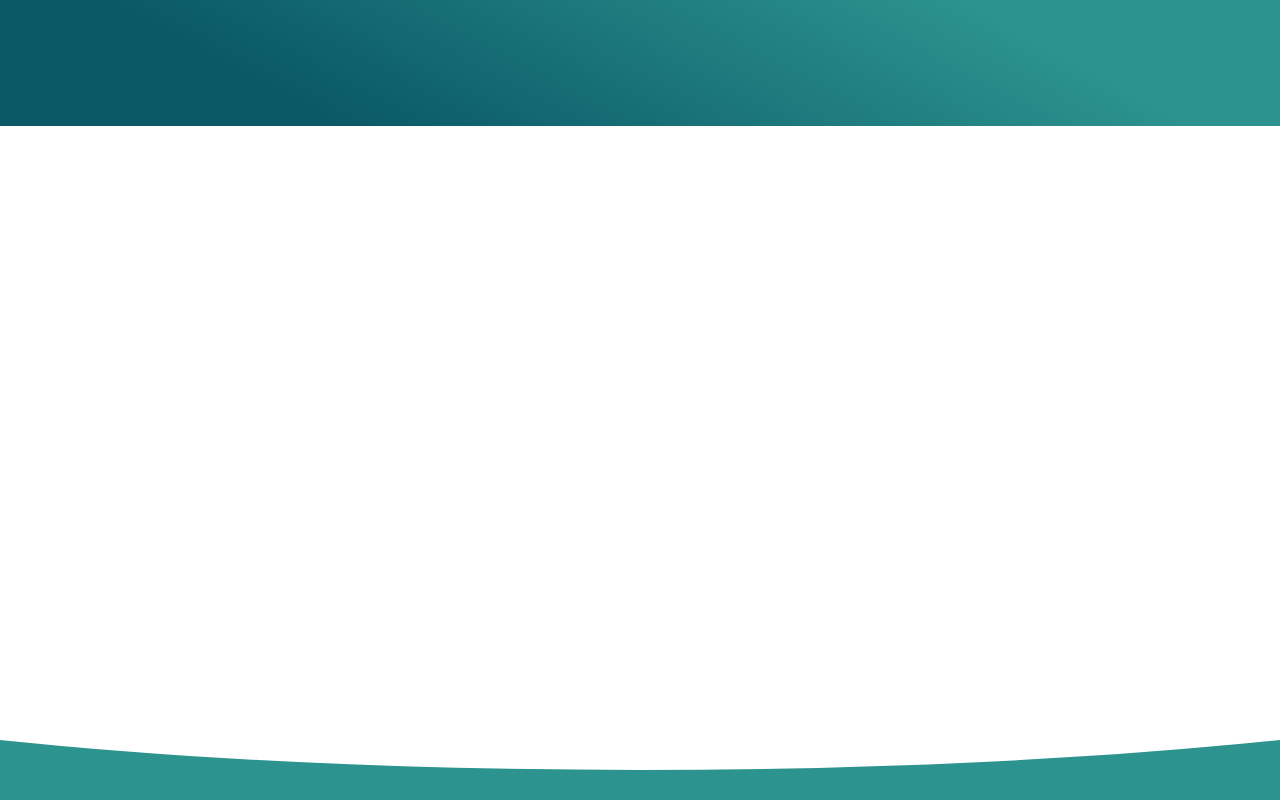
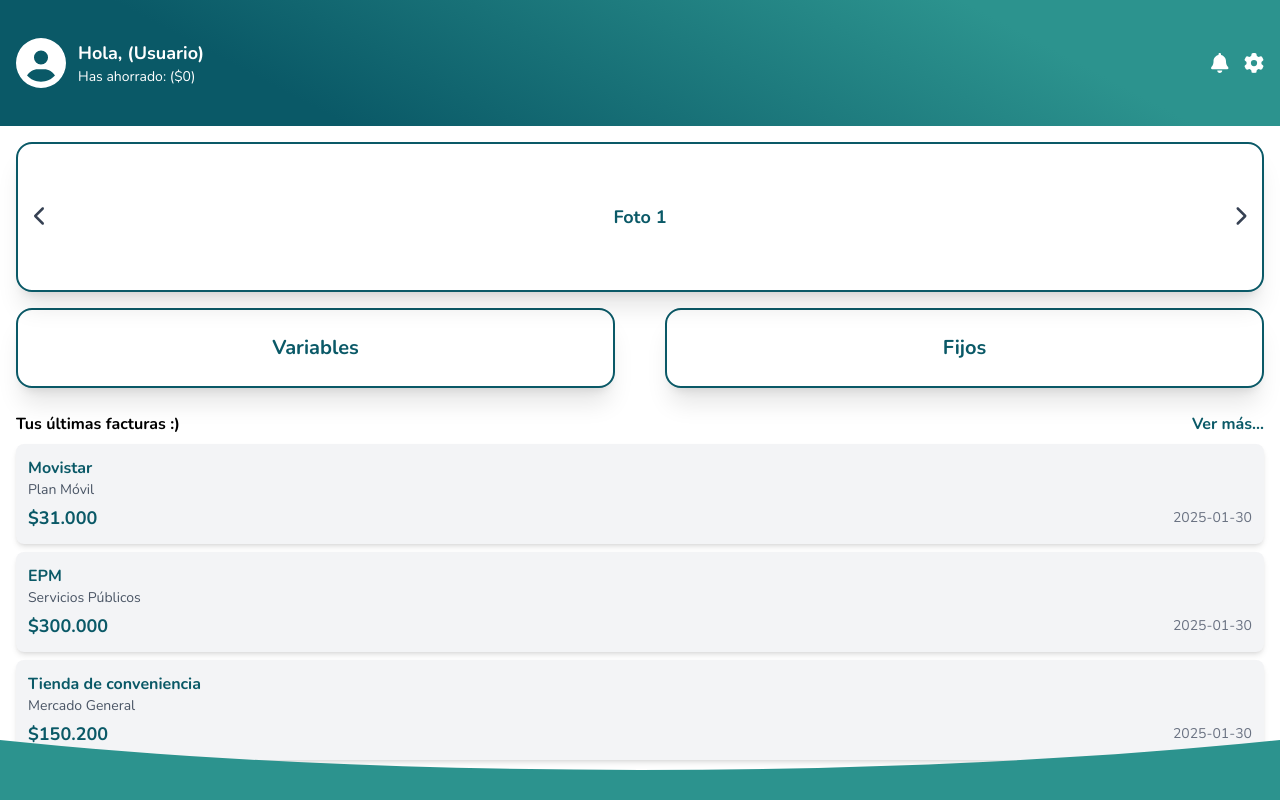
Before and after one commit to bird-cage-dev/mifactura-frontend, a Next.js app: page /dashboard in a window 1280 px wide. Built offline with nearby package versions, Linux system fonts and the light colour scheme.

Commit message:
feat: update dashboard

```diff
--- a/src/app/(layout)/dashboard/page.tsx
+++ b/src/app/(layout)/dashboard/page.tsx
@@ -1,26 +1,89 @@
+"use client"
+
+import { useState } from "react"
+import { FontAwesomeIcon } from "@fortawesome/react-fontawesome"
+import { faChevronLeft, faChevronRight, faGear, faBell, faCircleUser } from "@fortawesome/free-solid-svg-icons"
+import { FacturaItem } from "@/components/Home/FacturaItem"
+
+const slides = ["Foto 1", "Foto 2", "Foto 3"]
+
 export default function Dashboard() {
+  const [currentSlide, setCurrentSlide] = useState(0)
+
+  const nextSlide = () => {
+    setCurrentSlide(prev => (prev + 1) % slides.length)
+  }
+
+  const prevSlide = () => {
+    setCurrentSlide(prev => (prev - 1 + slides.length) % slides.length)
+  }
+
   return (
     <div className="relative flex flex-col h-screen w-screen overflow-hidden">
-      <div className="h-[126px] w-full home fixed top-0 left-0 z-10" />
+      <div className="home fixed top-0 left-0 z-10 flex items-center px-4 h-[126px] w-full bg-[#0A5967] text-white">
+        <FontAwesomeIcon icon={faCircleUser} className="text-[50px]" />
+        <div className="ml-3">
+          <p className="text-lg font-bold">Hola, (Usuario)</p>
+          <p className="text-sm">Has ahorrado: ($0)</p>
+        </div>
+        <div className="ml-auto flex space-x-4">
+          <FontAwesomeIcon icon={faBell} className="text-xl" />
+          <FontAwesomeIcon icon={faGear} className="text-xl" />
+        </div>
+      </div>
 
-      <div className="flex-grow bg-white w-full z-0" />
+      <div className="flex-grow bg-white w-full mt-[126px] p-4">
+        <div className="relative w-full h-[150px] flex items-center justify-center bg-white rounded-2xl border-2 border-[#0A5967] shadow-xl overflow-hidden">
+          <button
+            onClick={prevSlide}
+            className="absolute left-2 text-gray-700 text-xl p-2 rounded-full"
+            type="button"
+          >
+            <FontAwesomeIcon icon={faChevronLeft} />
+          </button>
+          <div className="text-lg font-bold text-[#0A5967]">{slides[currentSlide]}</div>
+          <button
+            onClick={nextSlide}
+            className="absolute right-2 text-gray-700 text-xl p-2 rounded-full"
+            type="button"
+          >
+            <FontAwesomeIcon icon={faChevronRight} />
+          </button>
+        </div>
+
+        <div className="flex justify-between mt-4">
+          {["Variables", "Fijos"].map((title, index) => (
+            <div
+              key={index}
+              className="w-[48%] bg-white border-2 border-[#0A5967] p-6 text-center text-[#0A5967] font-bold text-xl rounded-2xl shadow-xl"
+            >
+              {title}
+            </div>
+          ))}
+        </div>
+
+        <div className="mt-6">
+          <div className="flex justify-between font-bold">
+            <p className="text-left text-black">Tus últimas facturas :)</p>
+            <p className="text-[#0A5967] cursor-pointer">Ver más...</p>
+          </div>
+          <div className="mt-2 space-y-2">
+            <FacturaItem empresa="Movistar" detalle="Plan Móvil" monto="$31.000" fecha="2025-01-30" />
+            <FacturaItem empresa="EPM" detalle="Servicios Públicos" monto="$300.000" fecha="2025-01-30" />
+            <FacturaItem empresa="Tienda de conveniencia" detalle="Mercado General" monto="$150.200" fecha="2025-01-30" />
+          </div>
+        </div>
+      </div>
 
       <div className="absolute bottom-0 left-0 w-full h-[60px] overflow-hidden z-10">
-        <svg
-          viewBox="0 0 500 150"
-          preserveAspectRatio="none"
-          className="w-full h-full"
-        >
-          <path
-            d="M0,0 C150,100 350,100 500,0 L500,150 L0,150 Z"
-            fill="url(#gradient)"
-          />
+        <svg viewBox="0 0 500 150" preserveAspectRatio="none" className="w-full h-full">
           <defs>
             <linearGradient id="gradient" gradientTransform="rotate(-152)">
               <stop offset="21%" stopColor="#2C938E" />
               <stop offset="77%" stopColor="#0A5967" />
             </linearGradient>
           </defs>
+          <path d="M0,0 C150,100 350,100 500,0 L500,150 L0,150 Z" fill="url(#gradient)" />
         </svg>
       </div>
     </div>
--- /dev/null
+++ b/src/components/Home/FacturaItem.tsx
@@ -0,0 +1,17 @@
+type FacturaItemProps = {
+  empresa: string;
+  detalle: string;
+  monto: string;
+  fecha: string;
+}
+
+export const FacturaItem = ({ empresa, detalle, monto, fecha }: FacturaItemProps) => (
+  <div className="bg-gray-100 p-3 rounded-lg shadow-md">
+    <p className="text-[#0A5967] font-bold">{empresa}</p>
+    <p className="text-gray-600 text-sm">{detalle}</p>
+    <div className="flex justify-between items-center mt-1">
+      <p className="text-[#0A5967] font-bold text-lg">{monto}</p>
+      <p className="text-gray-500 text-sm">{fecha}</p>
+    </div>
+  </div>
+)
```
